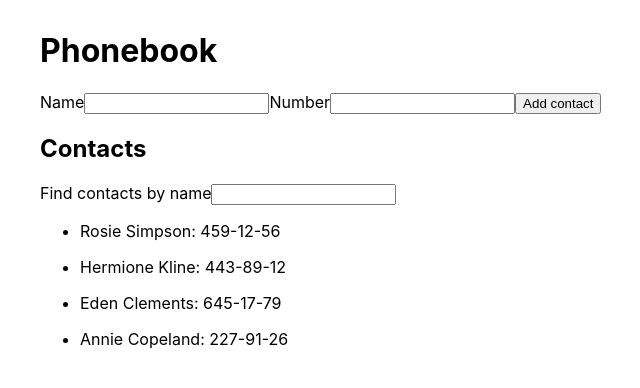
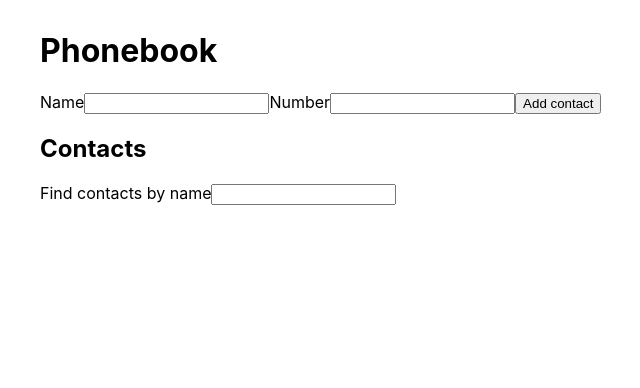
Before and after one commit to Serhii-kh/goit-react-hw-02-phonebook, a React (Create React App) app: page / in a window 1280 px wide. Shown: the top 388 px of the page, without its empty margins (300-940 px from the left). Built offline with nearby package versions, Linux system fonts and the light colour scheme.

Commit message:
light upd

```diff
--- a/src/components/App.jsx
+++ b/src/components/App.jsx
@@ -4,17 +4,12 @@
 import { Filter } from "./Filter/Filter";
 import shortid from "shortid";
 import css from '../components/wrapper/wrapper.module.css';
-// import css from '../components/ContactsList/ContactsList.module.css';
-
 
 
 export class App extends Component {
 	state = {
 		contacts: [
-			{ id: 'id-1', name: 'Rosie Simpson', number: '459-12-56' },
-			{ id: 'id-2', name: 'Hermione Kline', number: '443-89-12' },
-			{ id: 'id-3', name: 'Eden Clements', number: '645-17-79' },
-			{ id: 'id-4', name: 'Annie Copeland', number: '227-91-26' },
+
 		],
 
 		filter: ''
--- a/src/components/ContactsListItem/ContactsListItem.jsx
+++ b/src/components/ContactsListItem/ContactsListItem.jsx
@@ -1,14 +1,9 @@
-// import { Component } from 'react';
 import css from '../ContactsListItem/ContactsListItem.module.css'
 
-// handleDeleteContact = () => {}
-
-export const ContactsListItem  = ({name, number}) =>
-	(<li className={css.ContactsListItem}>
-			<p>
-				{name}: {number}
-			</p>
-			{/* <button type='button'>Delete</button> */}
-		</li>)
-
-// onClick = { handleDeleteContact }
+export const ContactsListItem = ({ name, number }) =>
+(<li className={css.ContactsListItem}>
+	<p>
+		{name}: {number}
+	</p>
+	<button type='button'>Delete</button>
+</li>)
```
